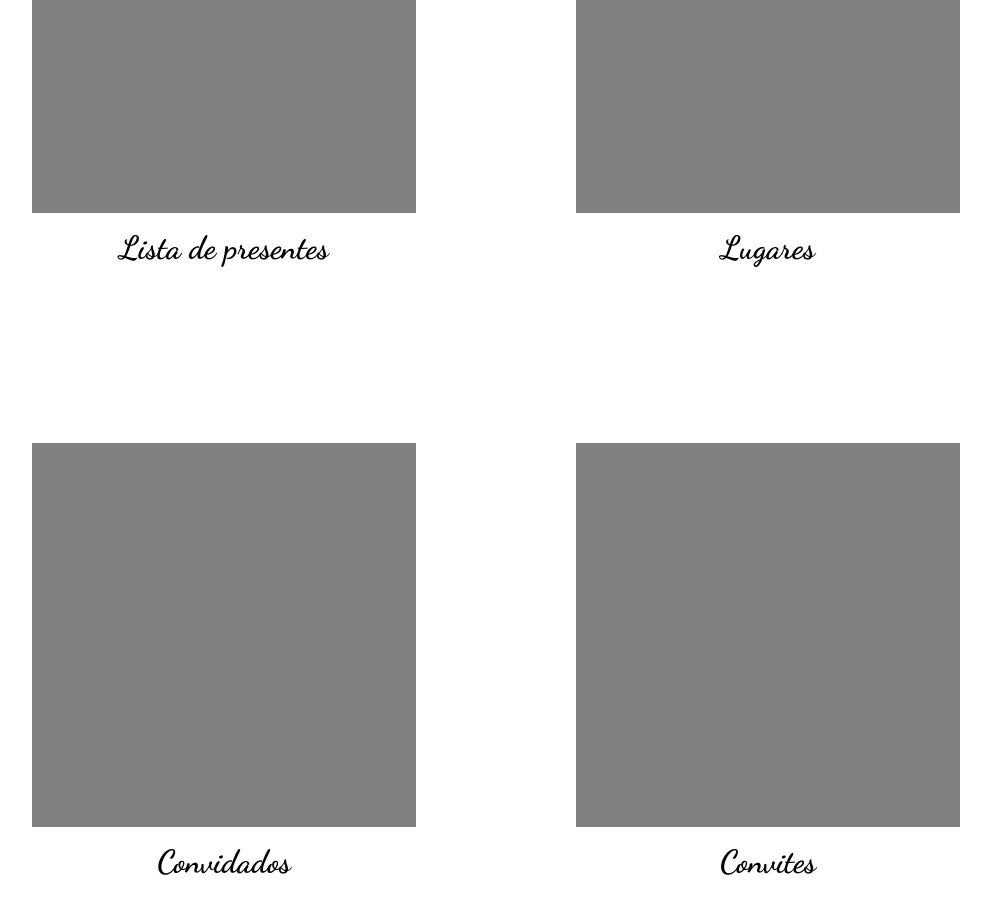
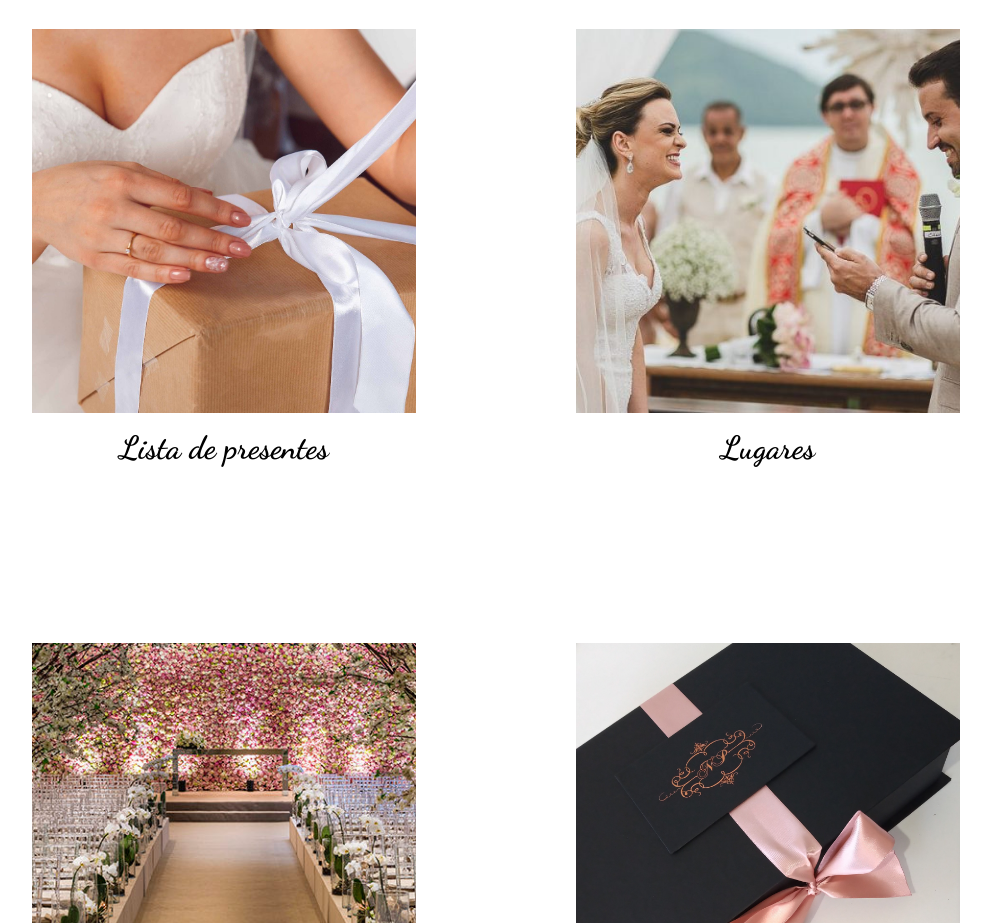
Before and after one commit to joaoapass/Layout-na-pratica, a plain HTML site: page index.html in a window 1280 px wide. Shown: the part 724-1647 px from the top of the page, without its empty margins (144-1135 px from the left). Before the commit the page ends 1621 px from the top, so only its background shows below. Drawn offline with Linux system fonts and the light colour scheme.

Commit message:
Add files via upload

```diff
--- a/index.html
+++ b/index.html
@@ -26,19 +26,19 @@
         <h2>Recursos</h2>
         <div class="opicoes">
             <div class="recursos">
-                <div class="imag"></div>
+                <div class="imag img1"></div>
                 <h3>Lista de presentes</h3>
             </div>
             <div class="recursos">
-                <div class="imag"></div>
+                <div class="imag img2"></div>
                 <h3>Lugares</h3>
             </div>
             <div class="recursos">
-                <div class="imag"></div>
+                <div class="imag img3"></div>
                 <h3>Convidados</h3>
             </div>
             <div class="recursos">
-                <div class="imag"></div>
+                <div class="imag img4"></div>
                 <h3>Convites</h3>
             </div>
         </div>
--- a/style.css
+++ b/style.css
@@ -15,8 +15,9 @@ body{
 
 header{
     position: fixed;
-    background-color: rgba(236, 236, 236, 0.418);
+    background-color: rgba(236, 236, 236, 0.61);
     width: 100%;
+    padding: 0 20px;
     display: flex;
     justify-content: space-between;
     align-items: center;
@@ -69,9 +70,13 @@ button:hover{
 }
 
 .banner{
-    background-color: gray;
+    background-image: url(./images/imagem.jpg);
+    background-repeat: no-repeat;
+    background-size: cover;
+    background-position-y: center;
+    background-position-x:center;
     width: 100%;
-    height: 400px;
+    height: 600px;
 }
 
 .conteudo{
@@ -102,6 +107,36 @@ button:hover{
     height: 30vw;
 }
 
+.img1{
+    background: url(./images/presente.jpg);
+    background-size: cover;
+    background-position-x: center;
+    background-position-y: bottom;
+    background-repeat: no-repeat;
+}
+.img2{
+    background: url(./images/votos.jpg);
+    background-size: cover;
+    background-position-x: center;
+    background-position-y: bottom;
+    background-repeat: no-repeat;
+}
+.img3{
+    background: url(./images/decoracao.jpg);
+    background-size: cover;
+    background-position-x: center;
+    background-position-y: bottom;
+    background-repeat: no-repeat;
+}
+.img4{
+    background: url(./images/convite.jpg);
+    background-size: cover;
+    background-position-x: center;
+    background-position-y: bottom;
+    background-repeat: no-repeat;
+}
+
+
 .recursos{
     display: flex;
     flex-direction: column;
```
Also changed, not shown: images/convite.jpg (added), images/decoracao.jpg (added), images/imagem.jpg (added), images/logo.png (added), images/presente.jpg (added), images/votos.jpg (added).
